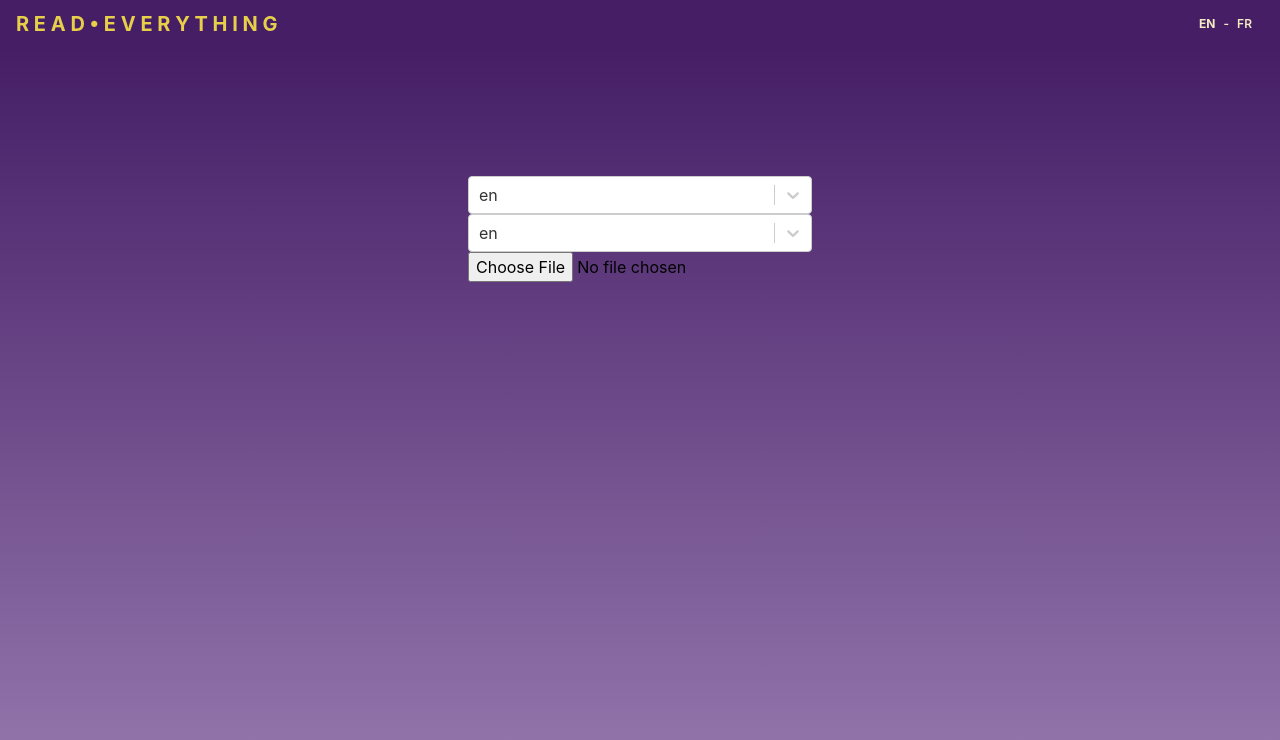
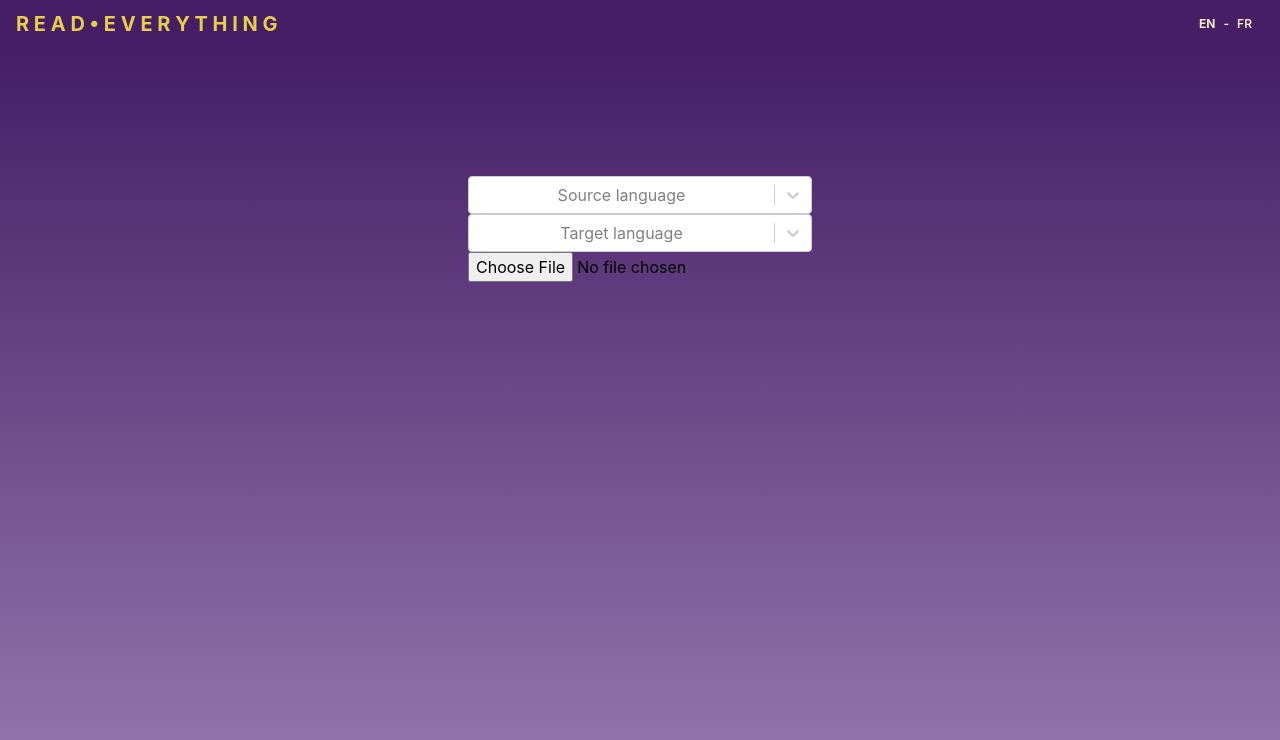
Before and after one commit to mmarie4/read-everything, a React (Create React App) app in the folder client/: page /read-text in a window 1280 px wide. Shown: the top 740 px of the page. Built offline with nearby package versions, Linux system fonts and the light colour scheme; no server answers.

Commit message:
fix language input

```diff
--- a/client/src/components/LanguageInput.tsx
+++ b/client/src/components/LanguageInput.tsx
@@ -2,11 +2,11 @@ import { FC } from "react"
 import t from "../translations/i18n";
 import Select from "react-select";
 import { Option } from "../types/Option";
-import { ActionMeta, InputActionMeta } from "react-select";
+import { ActionMeta } from "react-select";
 
 export interface LanguageInputProps {
     placeholder: string;
-    value: string;
+    value: Option | null;
     onChange: (value: Option | null, actionMeta: ActionMeta<Option>) => void;
 }
 
@@ -14,25 +14,16 @@ export const LanguageInput: FC<LanguageInputProps> = (props: LanguageInputProps)
     const options = [
         {label: t("lang.english"), value: "en"},
         {label: t("lang.german"), value: "de"},
-        {label: t("lang.french"), value: "fr"}
+        {label: t("lang.french"), value: "fr"},
+        {label: t("lang.chinese"), value: "zh"}
     ];
 
     return (
         <Select
             placeholder={props.placeholder}
             options={options}
-            isSearchable
             onChange={props.onChange}
-            inputValue={props.value}
-            onInputChange={function (newValue: string, actionMeta: InputActionMeta): void {
-
-            } }
-            onMenuOpen={function (): void {
-
-            } }
-            onMenuClose={function (): void {
-
-            } }
-            value={null}        />
+            value={props.value}
+        />
     );
 }
--- a/client/src/pages/Describe.tsx
+++ b/client/src/pages/Describe.tsx
@@ -8,7 +8,7 @@ import { Option } from "../types/Option";
 import t from "../translations/i18n";
 
 export const Describe: FC = () => {
-    const [targetLanguage, setTargetLanguage] = useState<string>('en' as string);
+    const [targetLanguage, setTargetLanguage] = useState<Option | null>(null);
     const [imgUrl, setImgUrl] = useState<string>('' as string);
     const [errorMessage, setErrorMessage] = useState<string>('');
     const [caption, setCaption] = useState<string>('' as string);
@@ -22,7 +22,7 @@ export const Describe: FC = () => {
         setCaption('');
         const form = new FormData();
         form.append('input', e.target.files[0]);
-        form.append('targetLanguage', targetLanguage);
+        form.append('targetLanguage', targetLanguage?.value as string);
         setImgUrl(URL.createObjectURL(e.target.files[0]));
         setLoading(true);
         const result = await await http.multipart({
@@ -39,14 +39,14 @@ export const Describe: FC = () => {
 
     return (
         <Wrapper errorMessage={errorMessage}>
-            <div className="px-64 py-32 flex flex-col gap-12">
+            <div className="py-32 flex flex-col gap-12">
                 <LanguageInput
                     value={targetLanguage}
                     placeholder={t("targetLanguage")}
-                    onChange={(value: Option | null, actionMeta: ActionMeta<Option>) => setTargetLanguage(value?.value as string)}
+                    onChange={(value: Option | null, actionMeta: ActionMeta<Option>) => setTargetLanguage(value)}
                 />
-                <input className="pt-12" type="file" accept="image/*" onInput={onUploadPicture} />
-                {imgUrl && <img className="pt-12" src={imgUrl} alt="Selected" style={{ width: '100px' }} />}
+                <input className="py-12" type="file" accept="image/*" onInput={onUploadPicture} />
+                {imgUrl && <img className="py-12" src={imgUrl} alt="Selected" style={{ width: '100px' }} />}
                 {loading && <div className="font-bold text-secondary mt-12">Loading...</div>}
                 <div className="font-bold text-secondary mt-12">{caption}</div>
             </div>
--- a/client/src/pages/Home.tsx
+++ b/client/src/pages/Home.tsx
@@ -17,7 +17,7 @@ export const Home: FC = () => {
 
     return (
         <Wrapper errorMessage={errorMessage}>
-            <div className="p-64">
+            <div className="py-32 ">
                 <Headline translationKey="home.headline"/>
                 <div className ="w-100 p-12 lg:flex justify-center align-center gap-8">
                     <Button text={t("home.button.describe")} onClick={() => navigate('describe')}/>
--- a/client/src/pages/ReadText.tsx
+++ b/client/src/pages/ReadText.tsx
@@ -8,8 +8,8 @@ import { Option } from "../types/Option";
 import t from "../translations/i18n";
 
 export const ReadText: FC = () => {
-    const [sourceLanguage, setSourceLanguage] = useState<string>('en' as string);
-    const [targetLanguage, setTargetLanguage] = useState<string>('en' as string);
+    const [sourceLanguage, setSourceLanguage] = useState<Option | null>(null);
+    const [targetLanguage, setTargetLanguage] = useState<Option | null>(null);
     const [imgUrl, setImgUrl] = useState<string>('' as string);
     const [errorMessage, setErrorMessage] = useState<string>('');
     const [caption, setCaption] = useState<string>('' as string);
@@ -23,8 +23,8 @@ export const ReadText: FC = () => {
         setCaption('');
         const form = new FormData();
         form.append('input', e.target.files[0]);
-        form.append('sourceLanguage', sourceLanguage);
-        form.append('targetLanguage', targetLanguage);
+        form.append('sourceLanguage', sourceLanguage?.value as string);
+        form.append('targetLanguage', targetLanguage?.value as string);
         setImgUrl(URL.createObjectURL(e.target.files[0]));
         setLoading(true);
         const result = await await http.multipart({
@@ -41,16 +41,16 @@ export const ReadText: FC = () => {
 
     return (
         <Wrapper errorMessage={errorMessage}>
-            <div className="px-64 py-32 flex flex-col gap-12">
+            <div className="py-32 flex flex-col gap-12">
                 <LanguageInput
                     value={sourceLanguage}
                     placeholder={t("sourceLanguage")}
-                    onChange={(value: Option | null, actionMeta: ActionMeta<Option>) => setSourceLanguage(value?.value as string)}
+                    onChange={(value: Option | null, actionMeta: ActionMeta<Option>) => setSourceLanguage(value)}
                 />
                 <LanguageInput
                     value={targetLanguage}
                     placeholder={t("targetLanguage")}
-                    onChange={(value: Option | null, actionMeta: ActionMeta<Option>) => setTargetLanguage(value?.value as string)}
+                    onChange={(value: Option | null, actionMeta: ActionMeta<Option>) => setTargetLanguage(value)}
                 />
                 <input className="pt-12" type="file" accept="image/*" onInput={onUploadPicture} />
                 {imgUrl && <img className="pt-12" src={imgUrl} alt="Selected" style={{ width: '100px' }} />}
--- a/client/src/translations/en.json
+++ b/client/src/translations/en.json
@@ -7,5 +7,6 @@
     "targetLanguage": "Target language",
     "lang.english": "English",
     "lang.french": "French",
-    "lang.german": "German"
+    "lang.german": "German",
+    "lang.chinese": "Chinese"
 }
--- a/client/src/translations/fr.json
+++ b/client/src/translations/fr.json
@@ -7,5 +7,6 @@
     "targetLanguage": "Langue de destination",
     "lang.english": "Anglais",
     "lang.french": "Français",
-    "lang.german": "Allemand"
+    "lang.german": "Allemand",
+    "lang.chinese": "Chinois"
 }
```
